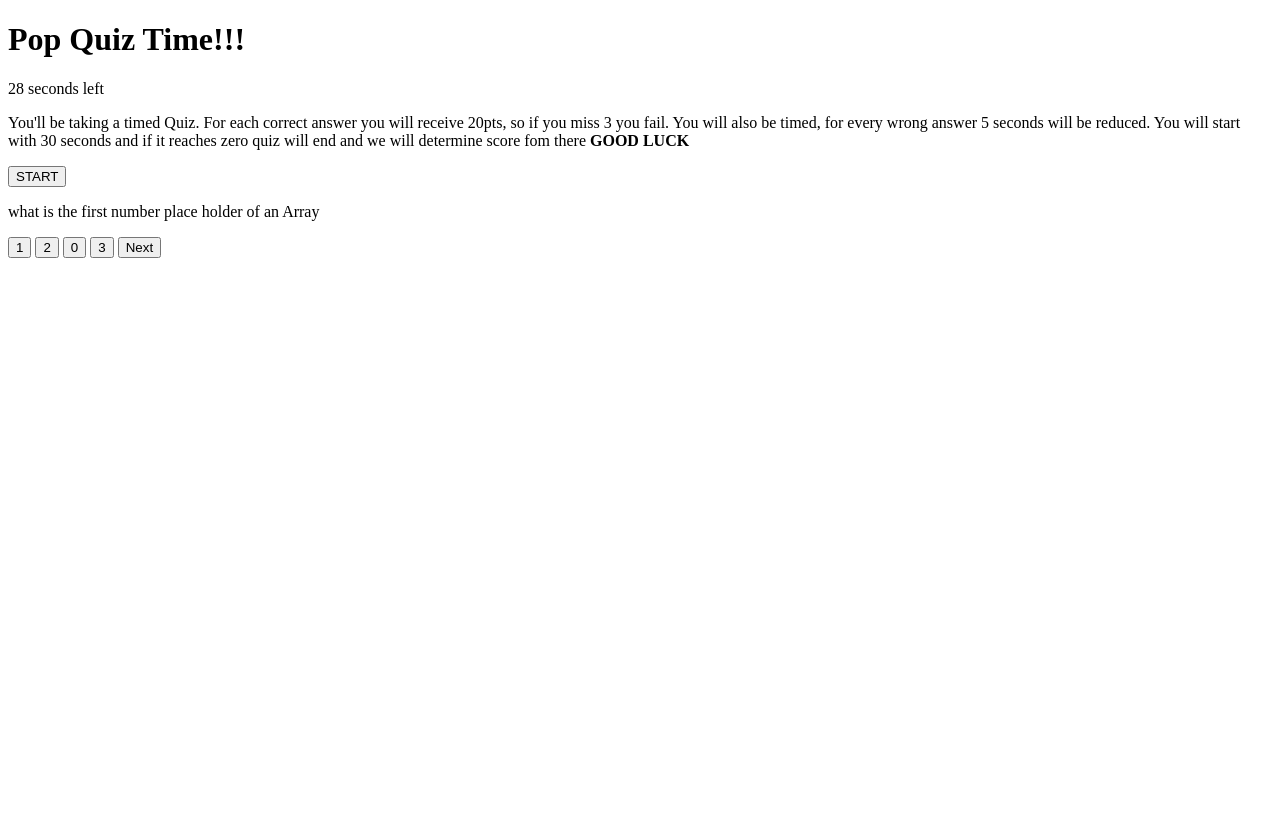
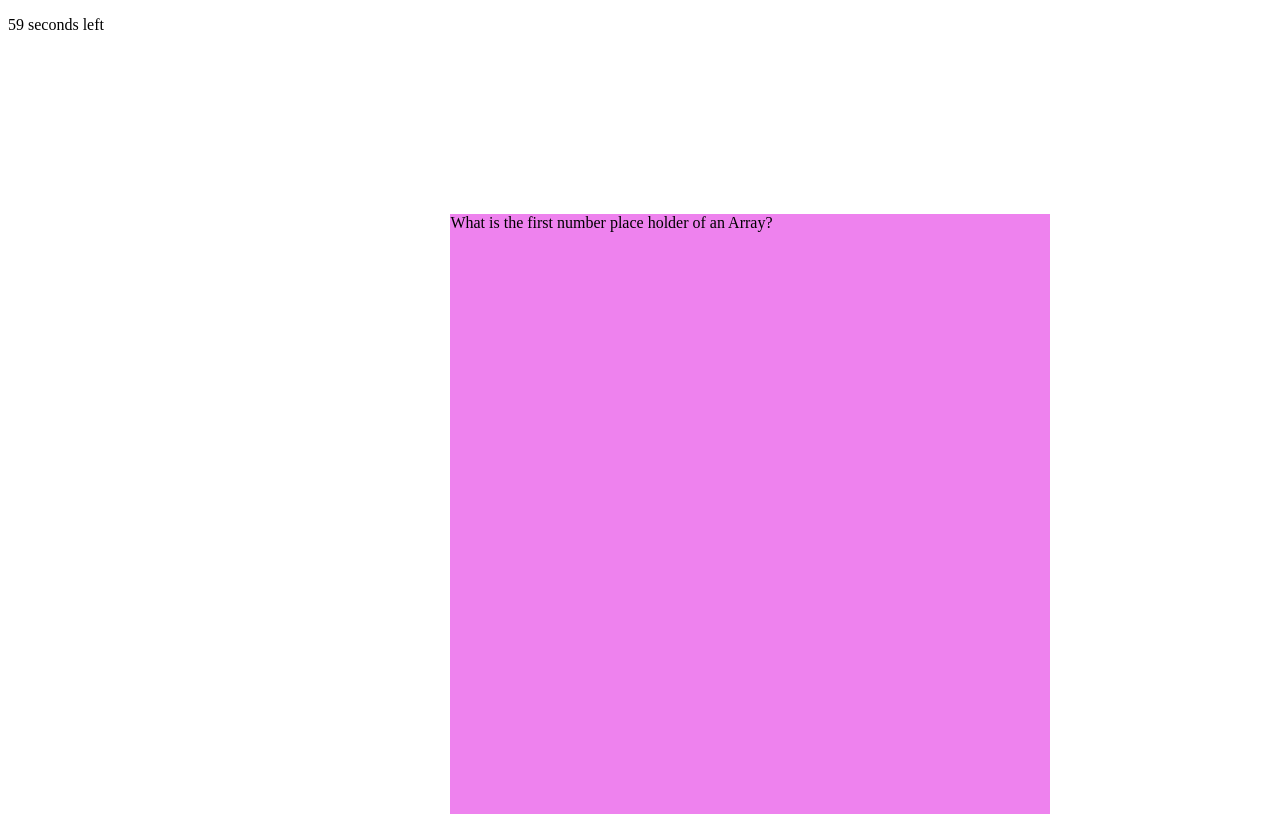
Before and after one commit to jisaac22/Pop-quiz, a plain HTML site: page index.html in a window 1280 px wide. Both pictures are taken after a click on the button "START". Before the commit the page ends 800 px from the top, so only its background shows below. Drawn offline with Linux system fonts and the light colour scheme.

Commit message:
updated css and added functions to show next question

```diff
--- a/css/script.js
+++ b/css/script.js
@@ -4,24 +4,45 @@ var answerBtn1 = document.querySelector(".answer1");
 var answerBtn2 = document.querySelector(".answer2");
 var answerBtn3 = document.querySelector(".answer3");
 var answerBtn4 = document.querySelector(".answer4");
-var trueBtn = document.querySelector(".answerTrue");
-var falseBtn = document.querySelector(".answerFalse");
-var countdownTimer = 30;
+var countdownTimer = 60;
 var timer = document.querySelector(".timer")
 var score = 20;
-var question1 = [
-    {question: " what is the first number place holder of an Array  ",
+var questions = [
+    {question: " What is the first number place holder of an Array? ",
      answerBtn1: "1",
      answerBtn2: "2",
      answerBtn3: "0",
      answerBtn4: "3",
-     correct: "0"}
-]
-var questionBox = document.querySelector(".question-1")
+     correct: "3"},
+    { question: " What is Boolean defined as ?",
+      answerBtn1: "Yes/No",
+      answerBtn2: "True/False",
+      answerBtn3: "Maybe",
+      answerBtn4: "All of the above",
+      correct: "2"},
+    { question: "What is the HTML tag under which one can write the JavaScript code?",
+      answerBtn1: "<javascript>",
+      answerBtn2: "<scripted>",
+      answerBtn3: "<js>",
+      answerBtn4: "<script>",
+      correct: "4"},
+    { question: " Which of the following is not a data type? ",
+      answerBtn1: "Boolean",
+      answerBtn2: "String",
+      answerBtn3: "Variable",
+      answerBtn4: "Number",
+      correct: "3"},
+    { question: " What logs data directly to the console?",
+      answerBtn1: "console.log",
+      answerBtn2: "console.set",
+      answerBtn3: "console.save",
+      answerBtn4: "console.input",
+      correct: "1"},
+];
+
+var questionBox = document.getElementById("question-1")
 var questionIndex = 0;
-
-
-
+var nextQuestion = questions.length - 1;
 
 
 
@@ -30,30 +51,46 @@ var questionIndex = 0;
 startBtn.addEventListener("click", startQuiz);
 
 function startQuiz() {
-    var timerInterval = setInterval(function (){
+// added function to run first question display
+startBtn.classList.add("hide");
+instructions = document.querySelector(".instructions");
+instructions.classList.add("hide");
+title = document.querySelector(".title");
+title.classList.add("hide");
+answerBtn1.classList.remove("hide");
+answerBtn2.classList.remove("hide");
+answerBtn3.classList.remove("hide");
+answerBtn4.classList.remove("hide");
+displayQuestion();
+
+
+var timerInterval = setInterval(function (){
      countdownTimer--;
      timer.textContent = countdownTimer + " seconds left";
-     firstQuestion()
 
-     if (countdownTimer === 0) {
+
+     if (countdownTimer  === 0 || questionIndex < 4) {
          clearInterval(timerInterval);
          return;
      }
- }, 1000);
-};
-
-// added function to run first question display
-function firstQuestion(){
-     q = question1[questionIndex];
-     questionBox.innerHTML = q.question ;
-     answerBtn1.innerHTML = q.answerBtn1;
-     answerBtn2.innerHTML = q.answerBtn2;
-     answerBtn3.innerHTML = q.answerBtn3;
-     answerBtn4.innerHTML = q.answerBtn4;
-
+ }, 1000)
 }
 
-function firstAnswer(){
- if (question1[questionIndex].correct == answer);
- console.log("yes")
+function displayQuestion() {
+   quest = questions[questionIndex];
+   questionBox.textContent = quest.question;
+   answerBtn1.textContent = quest.answerBtn1;
+   answerBtn2.textContent = quest.answerBtn2;
+   answerBtn3.textContent = quest.answerBtn3;
+   answerBtn4.textContent = quest.answerBtn4;
+};
+//added function to run next question
+function questionAnswer(answer){
+    if(questions[questionIndex].correct == answer){
+        console.log("correct")
+    } else {
+        console.log("wrong")
+    }
+    questionIndex++
+    displayQuestion()
 }
--- a/css/style.css
+++ b/css/style.css
@@ -0,0 +1,44 @@
+/* added css styling*/
+.title {
+    display: flex;
+    justify-content: center;
+    align-content: center;
+    padding: 0;
+    margin-top: 150px;
+}
+
+.instructions {
+    width: 65%;
+    height: 50px;
+    margin-left: 15%;
+   align-items: center;
+   font-size: 25px;
+}
+
+#start-button {
+ margin-top: 70px;
+ margin-left: 48%;
+ padding: 10px;
+ font-size: 20px;
+}
+
+#start-button:hover {
+    background-color: black;
+    color: white;
+}
+
+.good-luck {
+    margin-left: 33% ;
+}
+
+.hide {
+    display: none;
+}
+
+#question-1 {
+    margin-left: 35%;
+    margin-top: 180px ;
+    background-color: violet;
+    width: 600px;
+    height: 600px;
+}
--- a/index.html
+++ b/index.html
@@ -8,30 +8,22 @@
     <title>Pop Quiz</title>
 </head>
 <body>
-    <header>
+    <header id="starter">
         <!--added title header and start button-->
-        <h1>Pop Quiz Time!!!</h1>
+        <h1 class="title">Pop Quiz Time!!!</h1>
         <p class="timer"></p>
-        <p class="instructions">You'll be taking a timed Quiz. For each correct answer you will receive 20pts, so if you miss 3 you fail. You will also be timed, for every wrong answer 5 seconds will be reduced.
-        You will start with 30 seconds and if it reaches zero quiz will end and we will determine score fom there <strong>GOOD LUCK</strong></p>
-        <button id="start-button" class="hide">START</button>
+        <p class="instructions">You'll be taking a timed Quiz. For each correct answer you will receive 20pts. You will also be timed, for every wrong answer 5 seconds will be reduced.
+        You will start with 0 seconds and if it reaches zero quiz will end and we will determine score fom there. <strong class="good-luck">GOOD LUCK</strong></p>
+        <button id="start-button">START</button>
     </header>
 
-    <section id="question-box" class= "hide">
-    <div>
-      <p class="question-1"></p>
-      <button class="answer1" onclick="Answer(1)">Answer 1</button>
-      <button class="answer2" onclick="Answer(2)">Answer 2</button>
-      <button class="answer3" onclick="Answer(3)">Answer 3</button>
-      <button class="answer4" onclick="Answer(4)">Answer 4</button>
-       <button class="next-button">Next</button>
+    <section id="question-1">
+      <button class="answer1 hide" onclick="questionAnswer('1')"> 1</button>
+      <button class="answer2 hide" onclick="questionAnswer('2')">2</button>
+      <button class="answer3 hide" onclick="questionAnswer('3')">3</button>
+      <button class="answer4 hide" onclick="questionAnswer('4')">4</button>
       <p class="result1"></p>
-     </div>
-
-
-
     </section>
-
  <script src="css/script.js"></script>
 </body>
 </html>
```
